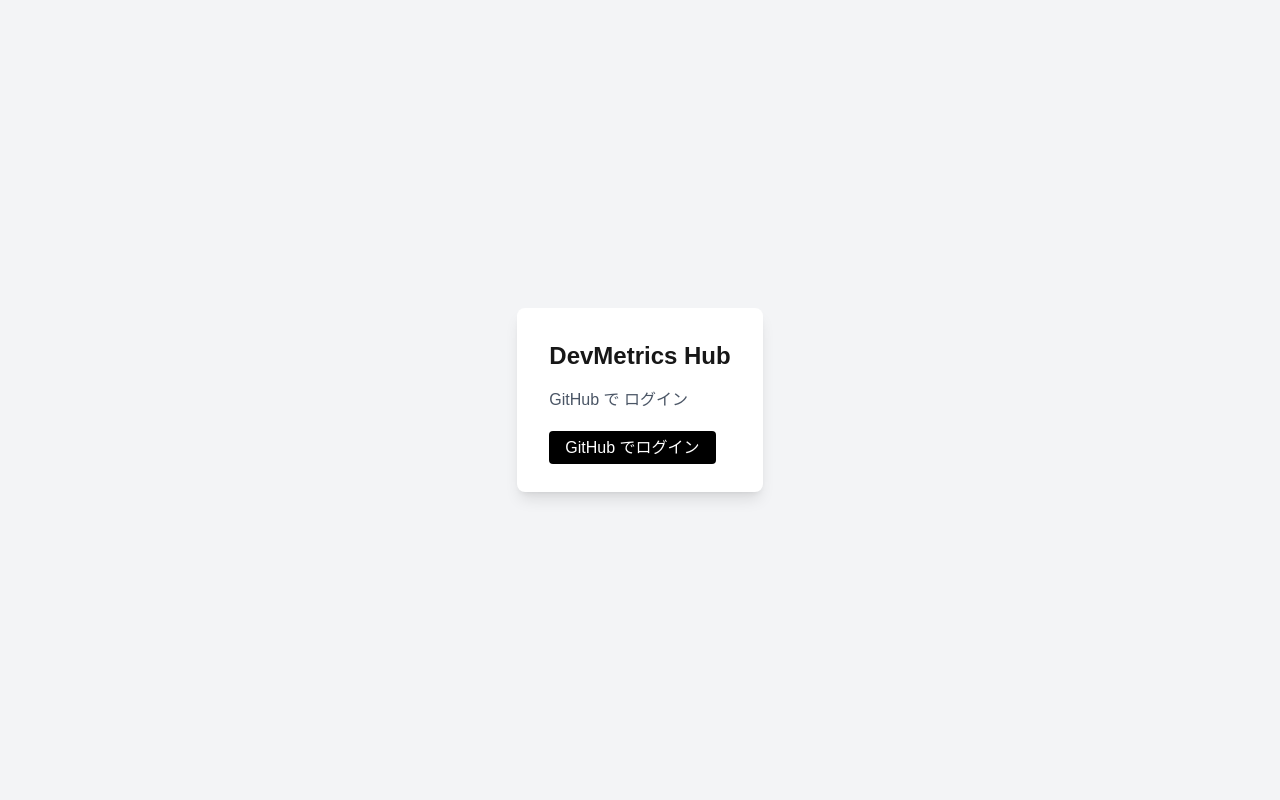
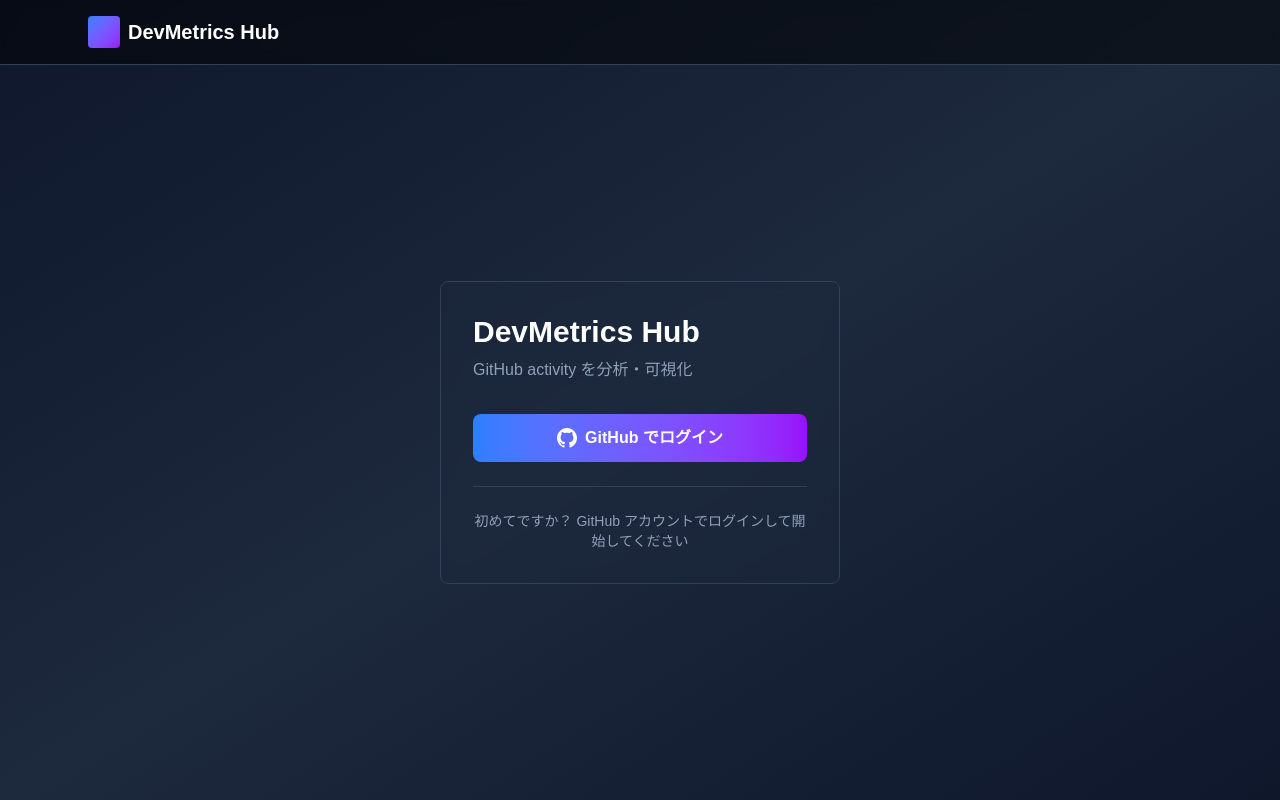
Before and after one commit to Takas-sea/DevMetrics-Hub, a Next.js app in the folder frontend/: page /login in a window 1280 px wide. Built offline with nearby package versions, Linux system fonts and the light colour scheme; no server answers.

Commit message:
style: restore modern dark theme design for login pages

```diff
--- a/frontend/src/app/login/page.tsx
+++ b/frontend/src/app/login/page.tsx
@@ -12,6 +12,11 @@
         const response = await fetch('http://localhost:8080/api/auth/login', {
           method: 'POST',
         });
+
+        if (!response.ok) {
+          throw new Error(`HTTP error! status: ${response.status}`);
+        }
+
         const data = await response.json();
         setAuthUrl(data.auth_url);
       } catch (error) {
@@ -25,21 +30,50 @@
   }, []);
 
   if (loading) {
-    return <div className="flex justify-center items-center h-screen">読み込み中...</div>;
+    return <div className="flex justify-center items-center h-screen bg-slate-900 text-white">読み込み中...</div>;
   }
 
   return (
-    <div className="flex justify-center items-center h-screen bg-gray-100">
-      <div className="bg-white p-8 rounded-lg shadow-lg">
-        <h1 className="text-2xl font-bold mb-4">DevMetrics Hub</h1>
-        <p className="text-gray-600 mb-6">GitHub で ログイン</p>
-        <a
-          href={authUrl}
-          className="bg-black text-white px-4 py-2 rounded hover:bg-gray-800"
-        >
-          GitHub でログイン
-        </a>
-      </div>
+    <div className="min-h-screen bg-gradient-to-br from-slate-900 via-slate-800 to-slate-900 flex flex-col">
+      {/* Header */}
+      <header className="bg-black/50 backdrop-blur-sm border-b border-slate-700">
+        <div className="max-w-6xl mx-auto px-6 py-4 flex justify-between items-center">
+          <div className="flex items-center gap-2">
+            <div className="w-8 h-8 bg-gradient-to-br from-blue-500 to-purple-600 rounded"></div>
+            <span className="text-xl font-bold text-white">DevMetrics Hub</span>
+          </div>
+        </div>
+      </header>
+
+      {/* Login Form */}
+      <main className="flex-1 flex justify-center items-center">
+        <div className="w-full max-w-md px-6">
+          <div className="bg-slate-800/50 backdrop-blur border border-slate-700 rounded-lg p-8">
+            <h1 className="text-3xl font-bold text-white mb-2">DevMetrics Hub</h1>
+            <p className="text-slate-400 mb-8">GitHub activity を分析・可視化</p>
+
+            <a
+              href={authUrl || '#'}
+              className="w-full bg-gradient-to-r from-blue-500 to-purple-600 hover:from-blue-600 hover:to-purple-700 text-white py-3 rounded-lg font-semibold transition flex items-center justify-center gap-2"
+            >
+              <svg
+                className="w-5 h-5"
+                fill="currentColor"
+                viewBox="0 0 20 20"
+              >
+                <path d="M10 0C4.477 0 0 4.477 0 10c0 4.42 2.865 8.17 6.839 9.49.5.092.682-.217.682-.482 0-.237-.008-.868-.013-1.703-2.782.603-3.369-1.343-3.369-1.343-.454-1.156-1.11-1.463-1.11-1.463-.908-.62.069-.608.069-.608 1.003.07 1.531 1.03 1.531 1.03.891 1.529 2.341 1.544 2.914 1.186.09-.923.349-1.543.635-1.897-2.22-.253-4.555-1.11-4.555-4.943 0-1.091.39-1.984 1.029-2.683-.103-.253-.446-1.27.098-2.647 0 0 .84-.269 2.75 1.025A9.578 9.578 0 0110 4.836c.85.004 1.705.114 2.504.336 1.909-1.294 2.747-1.025 2.747-1.025.546 1.377.203 2.394.1 2.647.64.699 1.028 1.592 1.028 2.683 0 3.842-2.339 4.687-4.566 4.935.359.309.678.919.678 1.852 0 1.336-.012 2.415-.012 2.743 0 .267.18.578.688.48C17.137 18.167 20 14.418 20 10c0-5.523-4.477-10-10-10z" />
+              </svg>
+              GitHub でログイン
+            </a>
+
+            <div className="mt-6 pt-6 border-t border-slate-700">
+              <p className="text-slate-400 text-sm text-center">
+                初めてですか？ GitHub アカウントでログインして開始してください
+              </p>
+            </div>
+          </div>
+        </div>
+      </main>
     </div>
   );
 }
--- a/frontend/src/app/page.tsx
+++ b/frontend/src/app/page.tsx
@@ -1,6 +1,7 @@
 'use client';
 
 import { useEffect, useState } from 'react';
+import Link from 'next/link';
 
 export default function Home() {
   const [authUrl, setAuthUrl] = useState<string>('');
@@ -11,7 +12,15 @@
       try {
         const response = await fetch('http://localhost:8080/api/auth/login', {
           method: 'POST',
+          headers: {
+            'Content-Type': 'application/json',
+          },
         });
+
+        if (!response.ok) {
+          throw new Error(`HTTP error! status: ${response.status}`);
+        }
+
         const data = await response.json();
         setAuthUrl(data.auth_url);
       } catch (error) {
@@ -25,21 +34,43 @@
   }, []);
 
   if (loading) {
-    return <div className="flex justify-center items-center h-screen">読み込み中...</div>;
+    return <div className="flex justify-center items-center h-screen bg-slate-900 text-white">読み込み中...</div>;
   }
 
   return (
-    <div className="flex justify-center items-center h-screen bg-gray-100">
-      <div className="bg-white p-8 rounded-lg shadow-lg">
-        <h1 className="text-2xl font-bold mb-4">DevMetrics Hub</h1>
-        <p className="text-gray-600 mb-6">GitHub で ログイン</p>
-        <a
-          href={authUrl}
-          className="bg-black text-white px-4 py-2 rounded hover:bg-gray-800"
-        >
-          GitHub でログイン
-        </a>
-      </div>
+    <div className="min-h-screen bg-gradient-to-br from-slate-900 via-slate-800 to-slate-900">
+      {/* Header */}
+      <header className="bg-black/50 backdrop-blur-sm border-b border-slate-700">
+        <div className="max-w-6xl mx-auto px-6 py-4 flex justify-between items-center">
+          <div className="flex items-center gap-2">
+            <div className="w-8 h-8 bg-gradient-to-br from-blue-500 to-purple-600 rounded"></div>
+            <span className="text-xl font-bold text-white">DevMetrics Hub</span>
+          </div>
+        </div>
+      </header>
+
+      {/* Hero Section */}
+      <main className="max-w-6xl mx-auto px-6">
+        <section className="py-20 text-center">
+          <h1 className="text-5xl md:text-6xl font-bold text-white mb-6">
+            GitHub Activity を
+            <span className="block mt-2 bg-gradient-to-r from-blue-400 to-purple-500 bg-clip-text text-transparent">
+              可視化・分析
+            </span>
+          </h1>
+
+          <p className="text-xl text-slate-300 mb-8 max-w-2xl mx-auto">
+            GitHub の活動を自動で収集・分析し、あなたのエンジニアとしての成長を可視化するダッシュボード
+          </p>
+
+          <a
+            href={authUrl || '#'}
+            className="inline-block bg-gradient-to-r from-blue-500 to-purple-600 hover:from-blue-600 hover:to-purple-700 text-white px-8 py-4 rounded-lg text-lg font-semibold transition"
+          >
+            GitHub でログイン
+          </a>
+        </section>
+      </main>
     </div>
   );
 }
```
